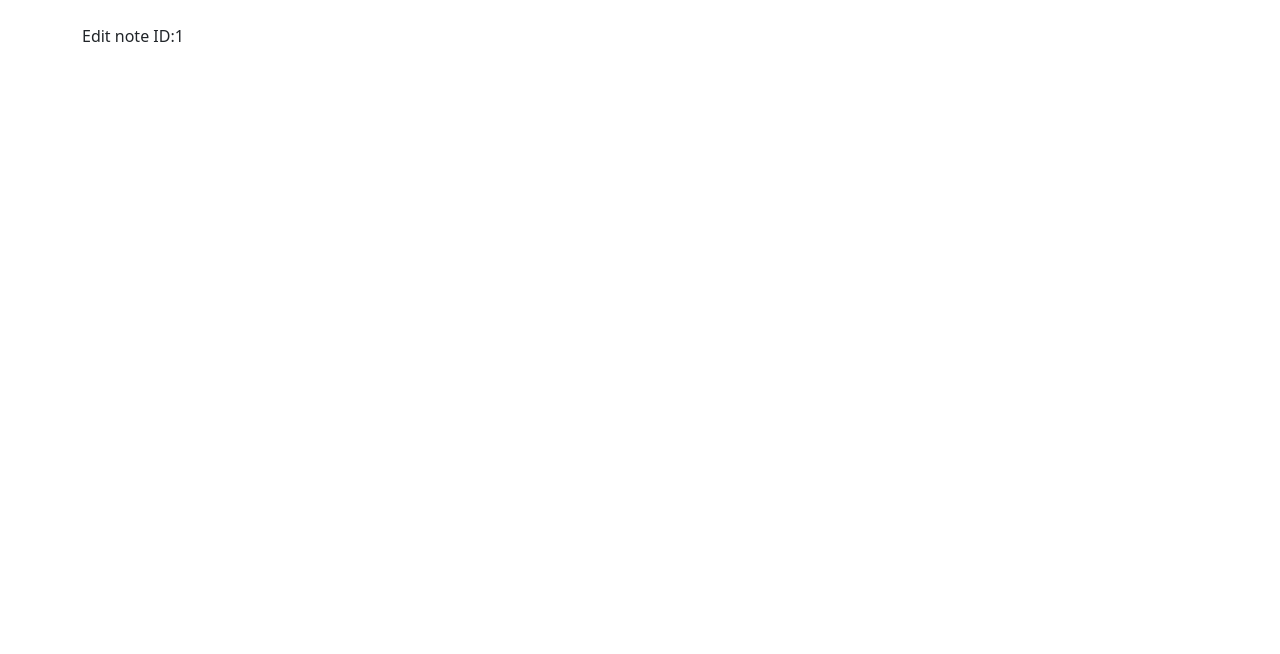
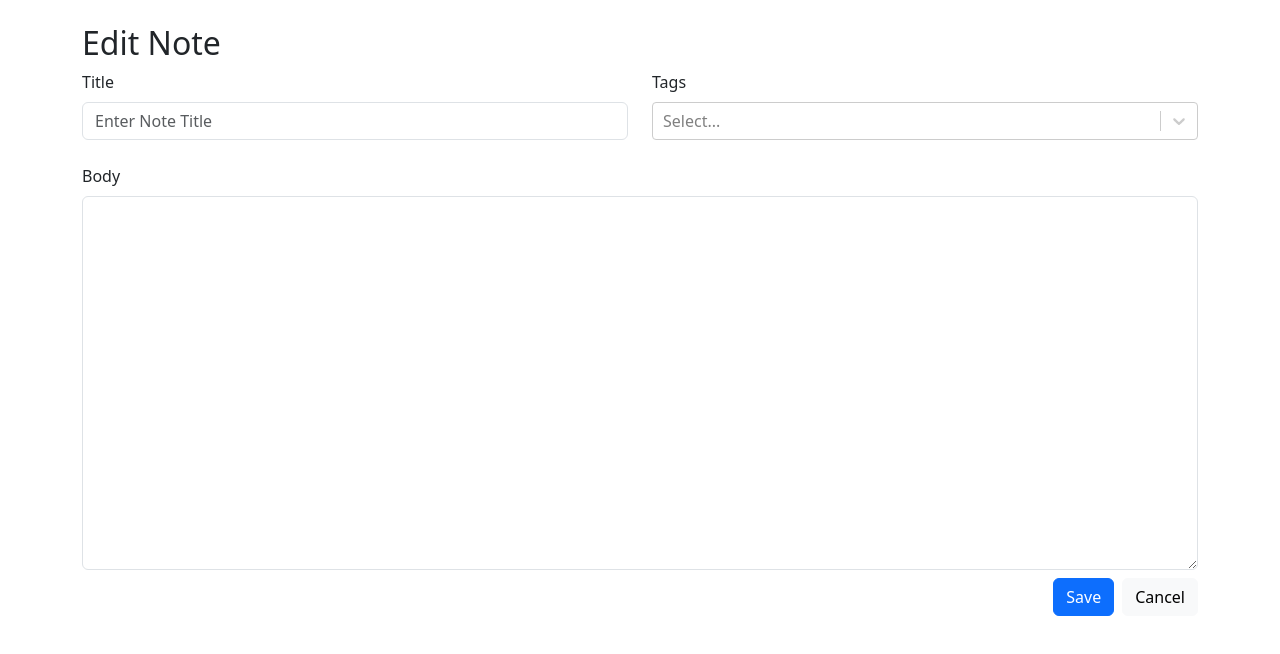
Before and after one commit to stetsonharding/mark-note-pro, a React (Vite) app: page /1/edit in a window 1280 px wide. Shown: the top 654 px of the page. Built offline with nearby package versions, Linux system fonts and the light colour scheme.

Commit message:
Edited note populated values on form.

```diff
--- a/src/App.tsx
+++ b/src/App.tsx
@@ -24,7 +24,7 @@ function App() {
         <Route path="/newNote" element={<NewNote setNotes={setNotes} />} />
         <Route path="/:id">
           <Route index element={<ViewNote notes={notes} setNotes={setNotes}/>} />
-          <Route path="edit" element={<EditNote />} />
+          <Route path="edit" element={<EditNote notes={notes}setNotes={setNotes} />} />
         </Route>
         <Route path="*" element={<Navigate to="/" />} />
       </Routes>
--- a/src/components/EditNote.tsx
+++ b/src/components/EditNote.tsx
@@ -1,12 +1,25 @@
-import React from 'react'
+
 import { useParams } from 'react-router-dom'
+import NewNoteForm from './NewNoteForm'
+import { Note } from '../models/model'
 
-const EditNote = () => {
+type EditNoteProps ={
+  setNotes: React.Dispatch<React.SetStateAction<Note[]>>
+  notes: Note[]
+}
+
+const EditNote = ({notes, setNotes}:EditNoteProps) => {
    const {id} = useParams<{id:string}>()
+   const noteId = Number(id);
+   const editedNote = notes.find(note => note.id === noteId);
 
+   console.log(editedNote)
 
   return (
-    <div>Edit note ID:{id}</div>
+    <>
+    <h2>Edit Note</h2>
+   <NewNoteForm editedNote={editedNote} setNotes={setNotes}/>
+    </>
   )
 }
 
--- a/src/components/NewNoteForm.tsx
+++ b/src/components/NewNoteForm.tsx
@@ -1,4 +1,4 @@
-import React, {ChangeEvent, FormEvent, useState} from 'react'
+import React, {ChangeEvent, FormEvent, useEffect, useState} from 'react'
 import { Form, Button, Stack, Row, Col } from "react-bootstrap";
 
 import Creatable from "react-select/creatable";
@@ -8,13 +8,22 @@ import { useNavigate } from "react-router-dom";
 
 type NoteFormProps = {
   setNotes: React.Dispatch<React.SetStateAction<Note[]>>
+  editedNote: Note | undefined
 }
 
-const NewNoteForm = ({setNotes} : NoteFormProps) => {
+const NewNoteForm = ({editedNote, setNotes} : NoteFormProps) => {
 const [newNote, setNewNote] = useState<Note>({id: 0, title: "", markdown:"", tags:[]})
 const [selectedTags, setSelectedTags] = useState<Tag[]>([])
 const navigate = useNavigate();
 
+
+
+useEffect(() => {
+if(editedNote) {
+  setNewNote(editedNote)
+
+}
+},[editedNote])
 
 const handleOnChange = (e: ChangeEvent<HTMLInputElement>) => {
   e.preventDefault();
@@ -45,7 +54,7 @@ navigate("/")
           <Col>
             <Form.Group controlId="title">
               <Form.Label>Title</Form.Label>
-              <Form.Control type="text" placeholder='Enter Note Title' name="title" onChange={handleOnChange} required />
+              <Form.Control type="text" placeholder='Enter Note Title' name="title" value={newNote.title} onChange={handleOnChange} required />
             </Form.Group>
           </Col>
           <Col>
@@ -68,7 +77,7 @@ navigate("/")
           <Col>
             <Form.Group controlId="markdown">
               <Form.Label>Body</Form.Label>
-              <Form.Control as="textarea" rows={15} name="markdown" onChange={handleOnChange} required />
+              <Form.Control as="textarea" rows={15} name="markdown" value={newNote.markdown} onChange={handleOnChange} required />
             </Form.Group>
           </Col>
         </Row>
```
